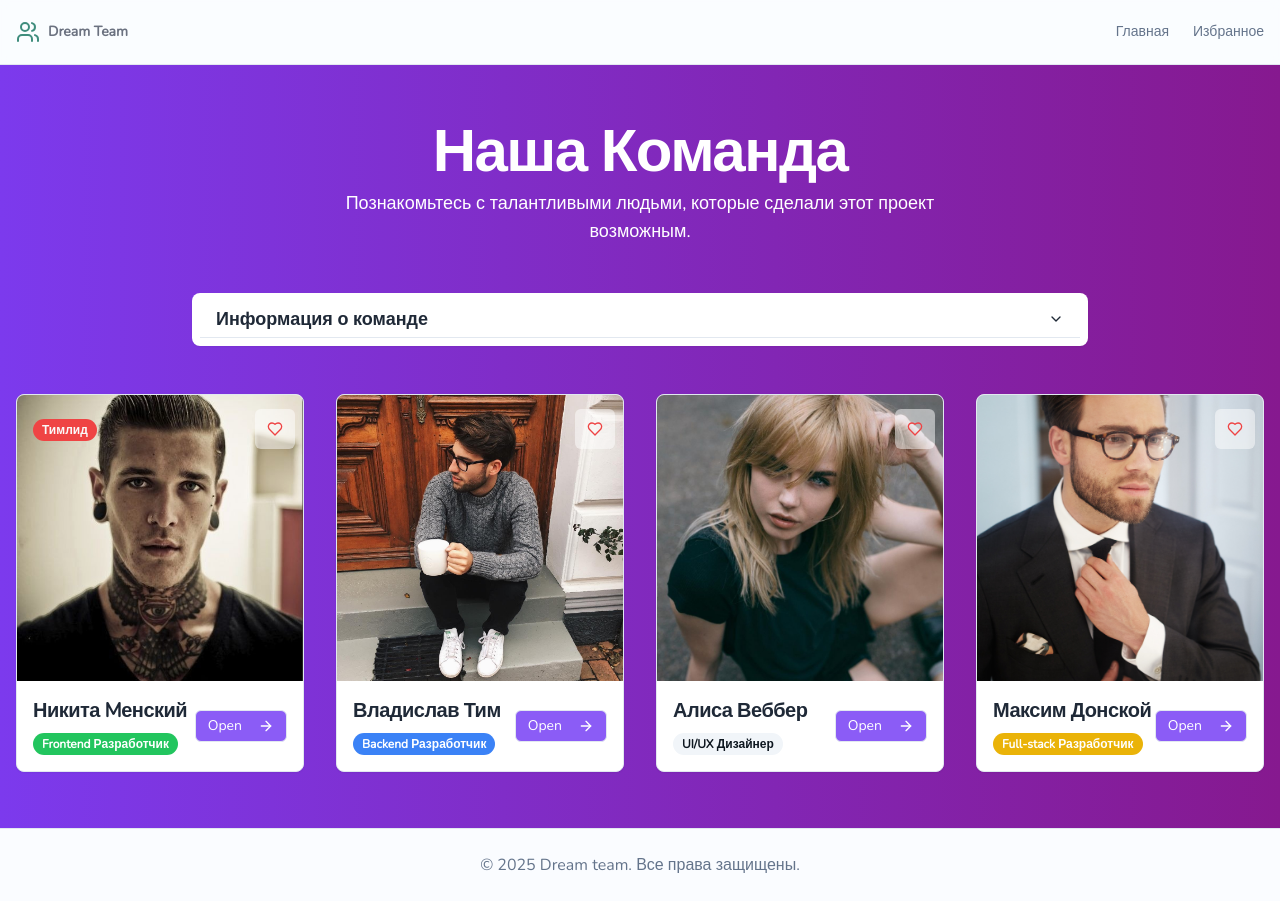
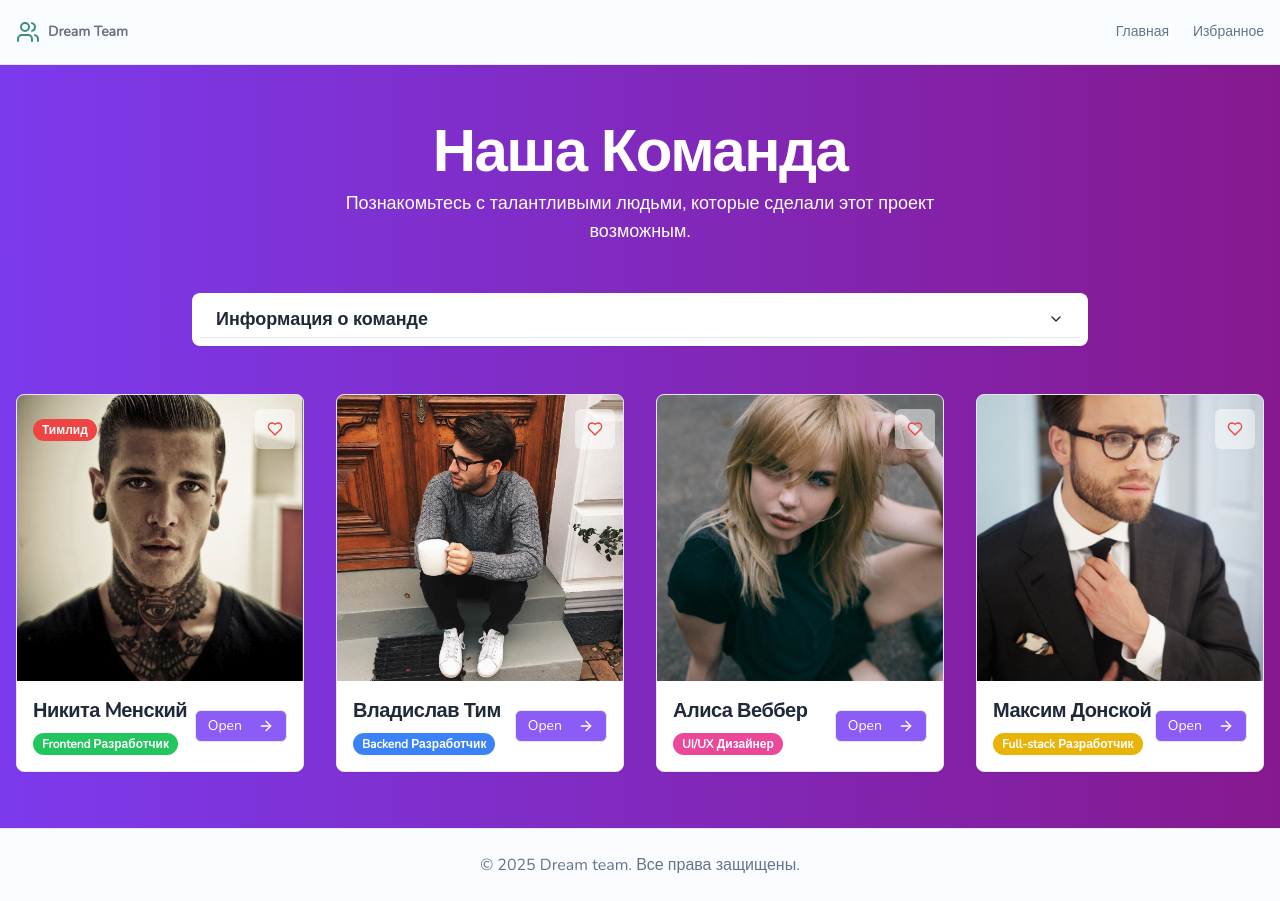
Before and after one commit to thermojam/dream-team-app, a Next.js app: page / in a window 1280 px wide. Built offline with nearby package versions, Linux system fonts and the light colour scheme.

Commit message:
improvements to the badge palette for the designer role

```diff
--- a/src/components/team/MemberCard.tsx
+++ b/src/components/team/MemberCard.tsx
@@ -17,7 +17,7 @@ const MemberCard = ({member}: MemberCardProps) => {
         if (role.toLowerCase().includes('frontend')) return 'success';
         if (role.toLowerCase().includes('backend')) return 'info';
         if (role.toLowerCase().includes('full-stack')) return 'warning';
-        if (role.toLowerCase().includes('designer')) return 'default';
+        if (role.toLowerCase().includes('ui/ux')) return 'pink';
         return 'secondary';
     }
 
--- a/src/components/ui/badge.tsx
+++ b/src/components/ui/badge.tsx
@@ -18,6 +18,7 @@ const badgeVariants = cva(
                 success: "border-transparent bg-green-500 text-white hover:bg-green-500/80",
                 warning: "border-transparent bg-yellow-500 text-white hover:bg-yellow-500/80",
                 info: "border-transparent bg-blue-500 text-white hover:bg-blue-500/80",
+                pink: "border-transparent bg-pink-500 text-white hover:bg-pink-500/80",
             },
         },
         defaultVariants: {
--- a/tailwind.config.ts
+++ b/tailwind.config.ts
@@ -65,6 +65,9 @@ export default {
                     border: 'hsl(var(--sidebar-border))',
                     ring: 'hsl(var(--sidebar-ring))',
                 },
+                'pink': {
+                    '500': '#ec4899',
+                },
             },
             borderRadius: {
                 lg: 'var(--radius)',
```
Also changed, not shown: src/hooks/use-favorites.ts (+5 -5 lines). Lines whose indentation alone changed are shown as unchanged.
